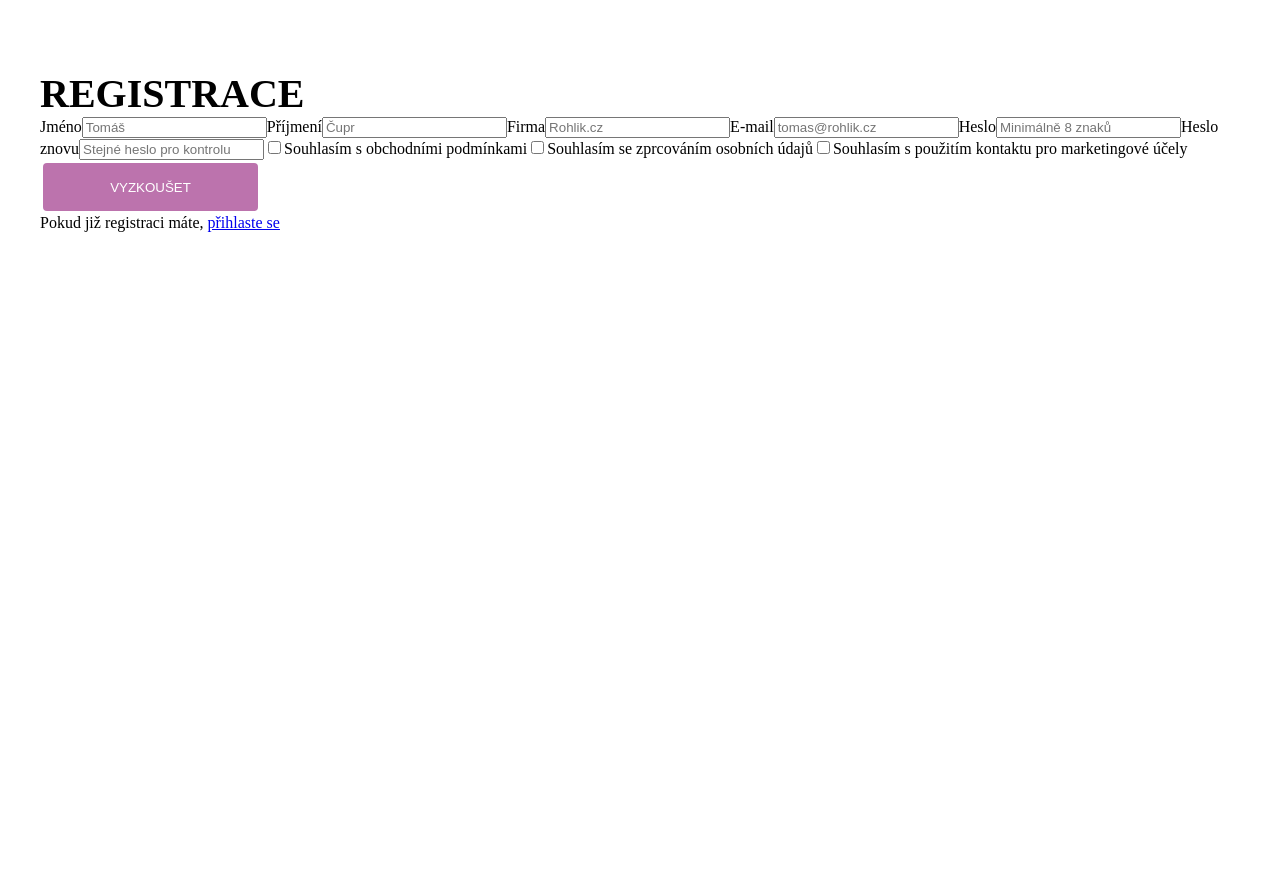
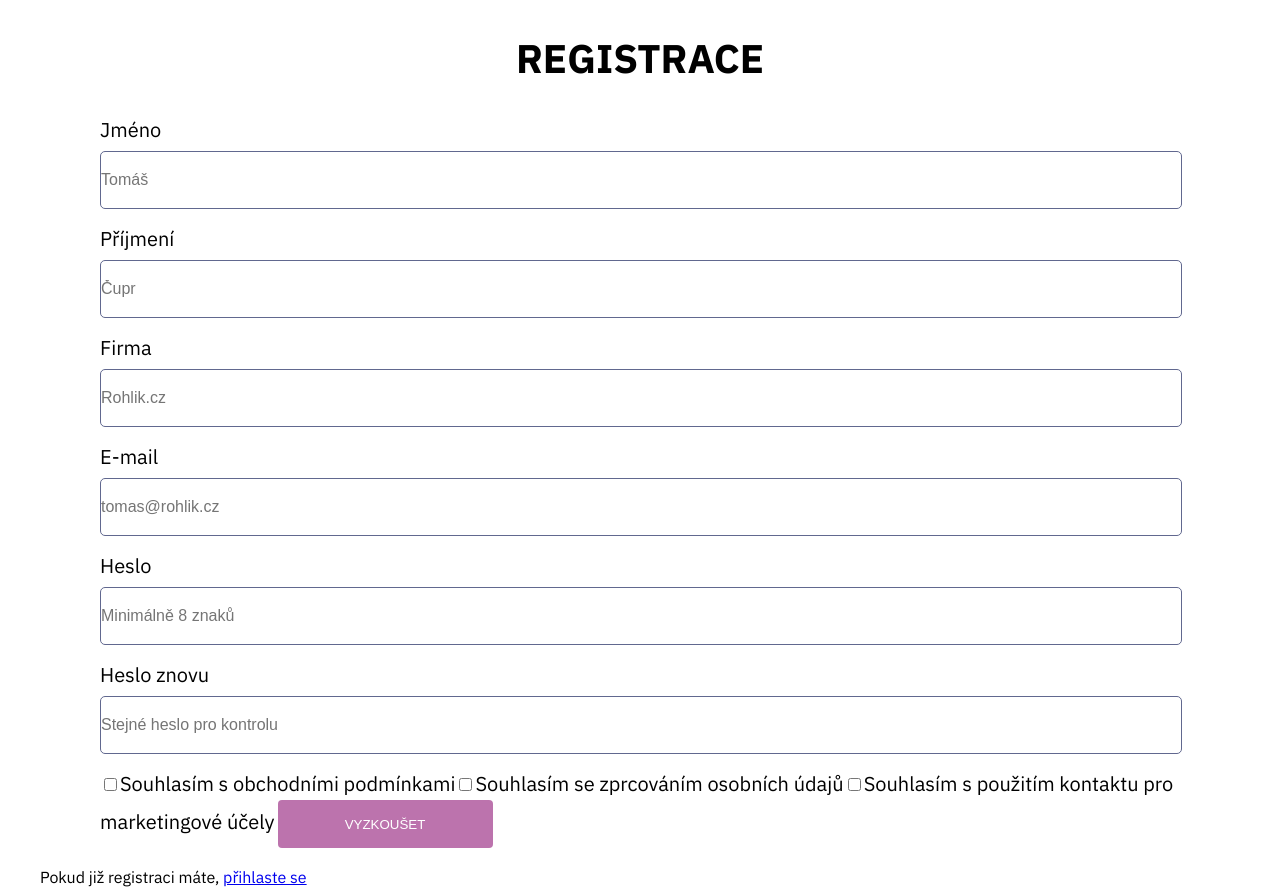
Before and after one commit to Bartoeli/moninvo, a React (Create React App) app: page /#/signup in a window 1280 px wide. Before the commit the page ends 800 px from the top, so only its background shows below. Built offline with nearby package versions, Linux system fonts and the light colour scheme.

Commit message:
úpravy formuláře

```diff
--- a/src/components/InputCheck/InputCheck.jsx
+++ b/src/components/InputCheck/InputCheck.jsx
@@ -1,11 +1,12 @@
 import React, { useState } from 'react';
+import './inputcheck.css';
 
 export const InputCheck = (props) => {
   const [checked, setChecked] = useState(false);
 
   return (
     <>
-      <label>
+      <label className="label">
         <input
           type="checkbox"
           checked={checked}
--- a/src/components/InputText/InputText.jsx
+++ b/src/components/InputText/InputText.jsx
@@ -1,11 +1,16 @@
 import React from 'react';
+import './inputtext.css';
 
 export const InputText = (props) => {
   return (
     <>
-      <label>
+      <label className="label">
         {props.popis}
-        <input type={props.type} placeholder={props.napoveda} />
+        <input
+          className="textField"
+          type={props.type}
+          placeholder={props.napoveda}
+        />
       </label>
     </>
   );
--- a/src/components/InputText/inputtext.css
+++ b/src/components/InputText/inputtext.css
@@ -0,0 +1,18 @@
+.textField {
+  width: 100%;
+  height: 56px;
+  margin-top: 8px;
+  margin-bottom: 16px;
+  border: 1px solid #61688f;
+  border-radius: 5px;
+  padding: 0px;
+}
+
+.textField::placeholder {
+  font-size: 16px;
+  margin-left: 8px;
+}
+
+.label {
+  font-size: 20px;
+}
--- a/src/pages/SignUp/SignUp.jsx
+++ b/src/pages/SignUp/SignUp.jsx
@@ -10,8 +10,8 @@ export const SignUp = () => {
   return (
     <>
       <div className="registrace">
-        <h1>REGISTRACE</h1>
-        <form action="">
+        <h1 className="h1reg">REGISTRACE</h1>
+        <form action="" className="form">
           <InputText type="text" popis="Jméno" napoveda="Tomáš" />
           <InputText type="text" popis="Příjmení" napoveda="Čupr" />
           <InputText type="text" popis="Firma" napoveda="Rohlik.cz" />
--- a/src/pages/SignUp/signup.css
+++ b/src/pages/SignUp/signup.css
@@ -0,0 +1,13 @@
+.registrace {
+  font-family: 'IBM Plex Sans', sans-serif;
+}
+
+.h1reg {
+  text-align: center;
+  margin: 32px 0px;
+}
+
+.form {
+  width: 90%;
+  margin: 16px auto;
+}
```
Also changed, not shown: src/components/InputCheck/inputcheck.css (added).
